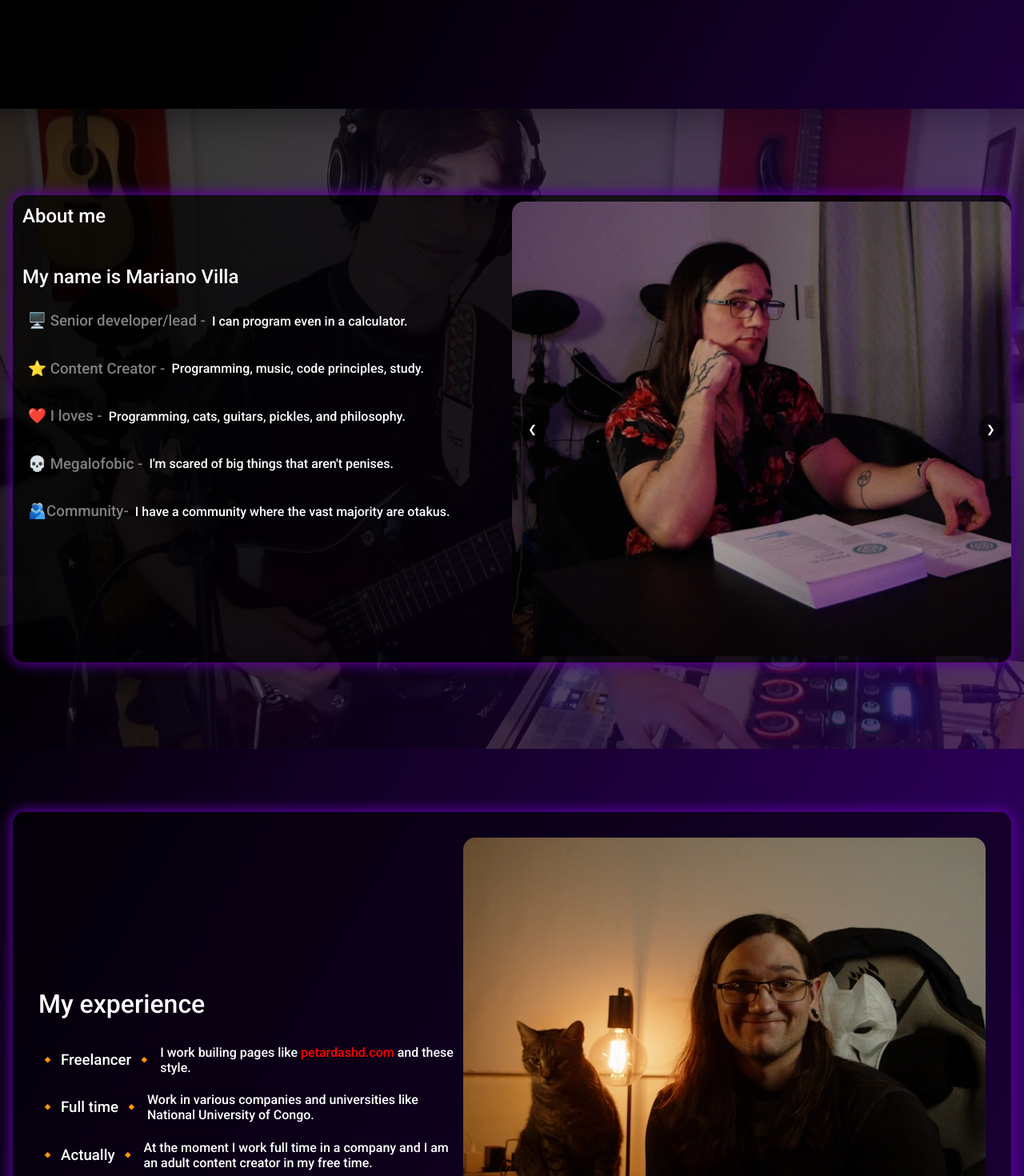
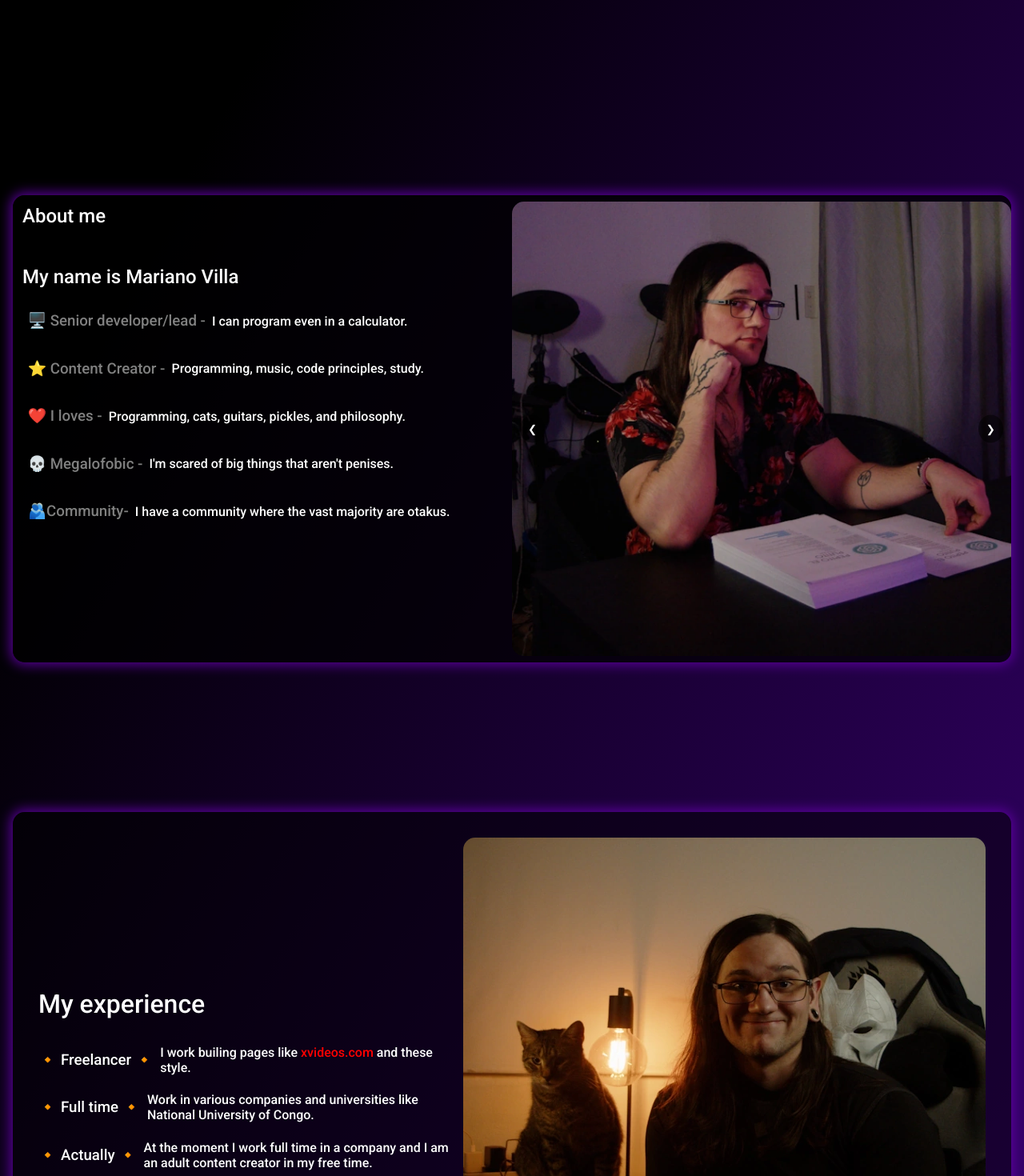
Before and after one commit to francot77/dotportfolio, a React (Create React App) app: page / in a window 1280 px wide. Shown: the part 1000-2470 px from the top of the page at 80% size. Built offline with nearby package versions, Linux system fonts and the light colour scheme.

Commit message:
deadline

```diff
--- a/src/components/aboutme.jsx
+++ b/src/components/aboutme.jsx
@@ -3,7 +3,7 @@ import Carousel from "./carousel";
 function AboutMe(){
     return <div className='aboutme ' id='aboutme'>
 
-<img id="aboutbackimg" src="./aboutback.webp" alt="una foto no robada de dager"/>
+{/* <img id="aboutbackimg" src="./aboutback.webp" alt="una foto no robada de dager"/> */}
         <div id="about-section-container">
         <section id="abouts">
           <div>
--- a/src/components/experience.jsx
+++ b/src/components/experience.jsx
@@ -7,7 +7,7 @@ function Experience(){
          <div id="expgrid">
           <h1>My experience</h1>
           <div className='inlineabouttext'>
-          <h3>🔸 Freelancer 🔸</h3><p>I work builing pages like <span style={{color:"red"}}>petardashd.com</span> and these style.</p>
+          <h3>🔸 Freelancer 🔸</h3><p>I work builing pages like <span style={{color:"red"}}>xvideos.com</span> and these style.</p>
           </div>
           <div className='inlineabouttext'>
             <h3>🔸 Full time 🔸</h3>
```
